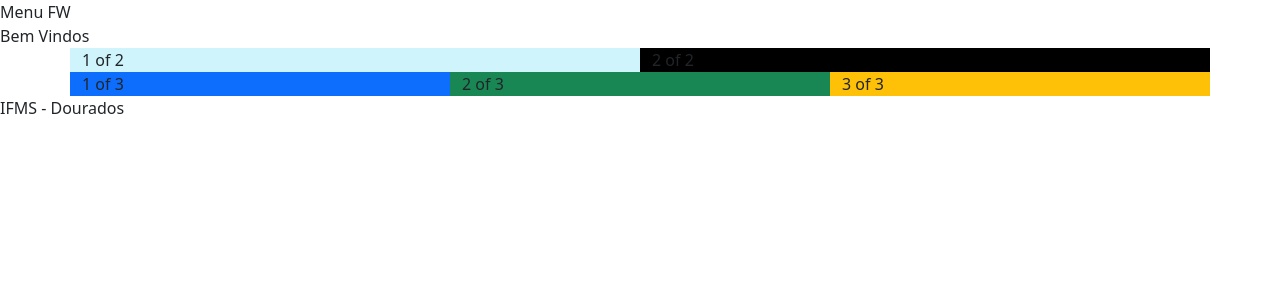
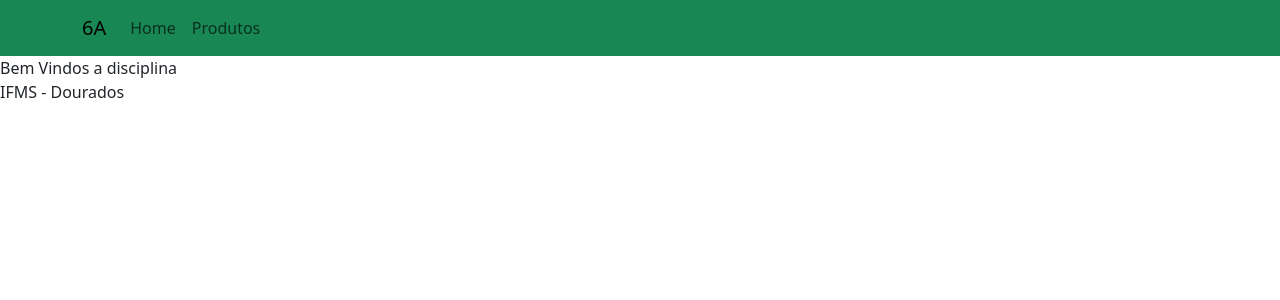
Before and after one commit to LuizGNeckel/frameworks2luiz, a Next.js app: page / in a window 1280 px wide. Shown: the top 300 px of the page. Built offline with nearby package versions, Linux system fonts and the light colour scheme.

Commit message:
aula 07-10

```diff
--- a/src/pages/index.js
+++ b/src/pages/index.js
@@ -1,24 +1,12 @@
-import Container from 'react-bootstrap/Container';
-import Row from 'react-bootstrap/Row';
-import Col from 'react-bootstrap/Col';
+import {Container, Row, Col} from 'react-bootstrap';
 import Footer from "./modulos/footer";
-import Navbar from "./modulos/navbar";
+import Menu from "./modulos/navbar";
 
 export default function Index() {
   return <div>
-    <Navbar />
-    Bem Vindos
-    <Container>
-      <Row>
-        <Col className='bg-info-subtle'>1 of 2</Col>
-        <Col className='bg-black'>2 of 2</Col>
-      </Row>
-      <Row>
-        <Col className='bg-primary'>1 of 3</Col>
-        <Col className='bg-success'>2 of 3</Col>
-        <Col className='bg-warning'>3 of 3</Col>
-      </Row>
-    </Container>
+    <Menu />
+    Bem Vindos a disciplina
+
     <Footer />
   </div>;
 }
--- a/src/pages/modulos/navbar.js
+++ b/src/pages/modulos/navbar.js
@@ -1,4 +1,17 @@
-function Navbar() {
-    return<div>Menu FW</div>
+import {Container, Nav, Navbar} from 'react-bootstrap';
+export default function Menu() {
+  return (
+    <Navbar expand="sm" className="bg-success">
+      <Container>
+        <Navbar.Brand href="#home">6A</Navbar.Brand>
+        <Navbar.Toggle aria-controls="basic-navbar-nav" />
+        <Navbar.Collapse id="basic-navbar-nav">
+          <Nav className="me-auto">
+            <Nav.Link href="#home">Home</Nav.Link>
+            <Nav.Link href="#link">Produtos</Nav.Link>
+          </Nav>
+        </Navbar.Collapse>
+      </Container>
+    </Navbar>
+  );
 }
-export default Navbar;
```
